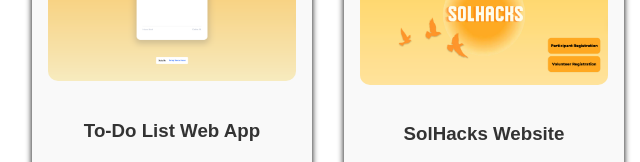
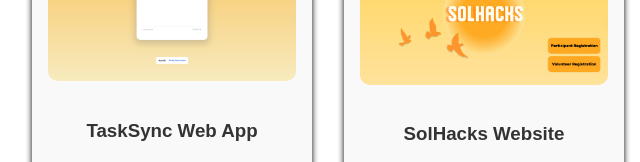
Before and after one commit to Irvvvvv/irvinggarciagomez.github.io, a plain HTML site: page index.html in a window 1280 px wide. Shown: the part 1700-1862 px from the top of the page, 0-640 px from the left. Drawn offline with Linux system fonts and the light colour scheme.

Commit message:
Update index.html

```diff
--- a/index.html
+++ b/index.html
@@ -73,7 +73,7 @@
             <!--used css grid columns to display five projects horizontally with similar display-->
             <div class="project-card">
                 <img src="todolist image.png" alt="To-Do List Screenshot">
-                <h3>To-Do List Web App</h3>
+                <h3>TaskSync Web App</h3>
                 <p>A web app developed utilizing HTML, CSS, and JavaScript to help user organize and prioritize daily tasks efficiently.</p>
             </div>
 
```
